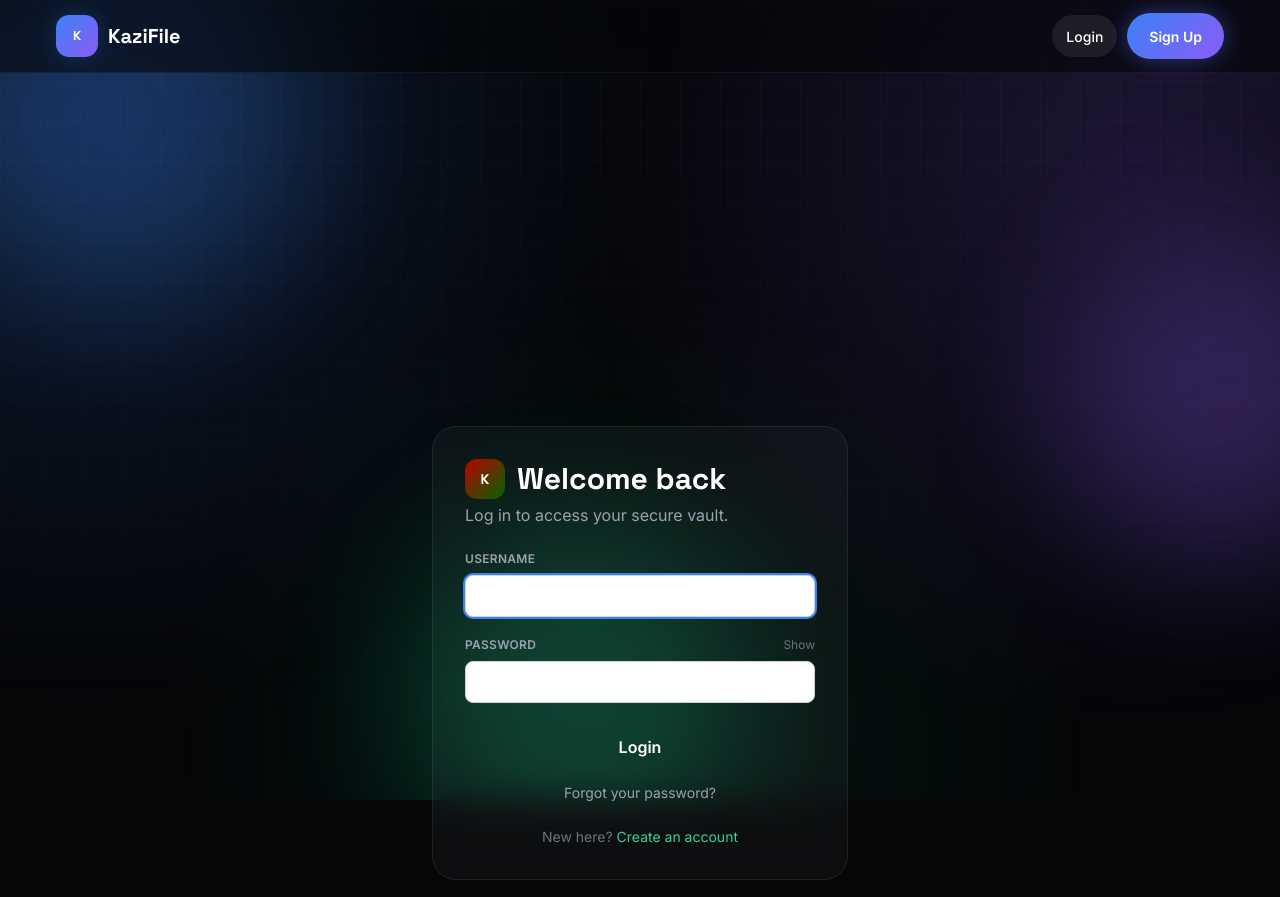
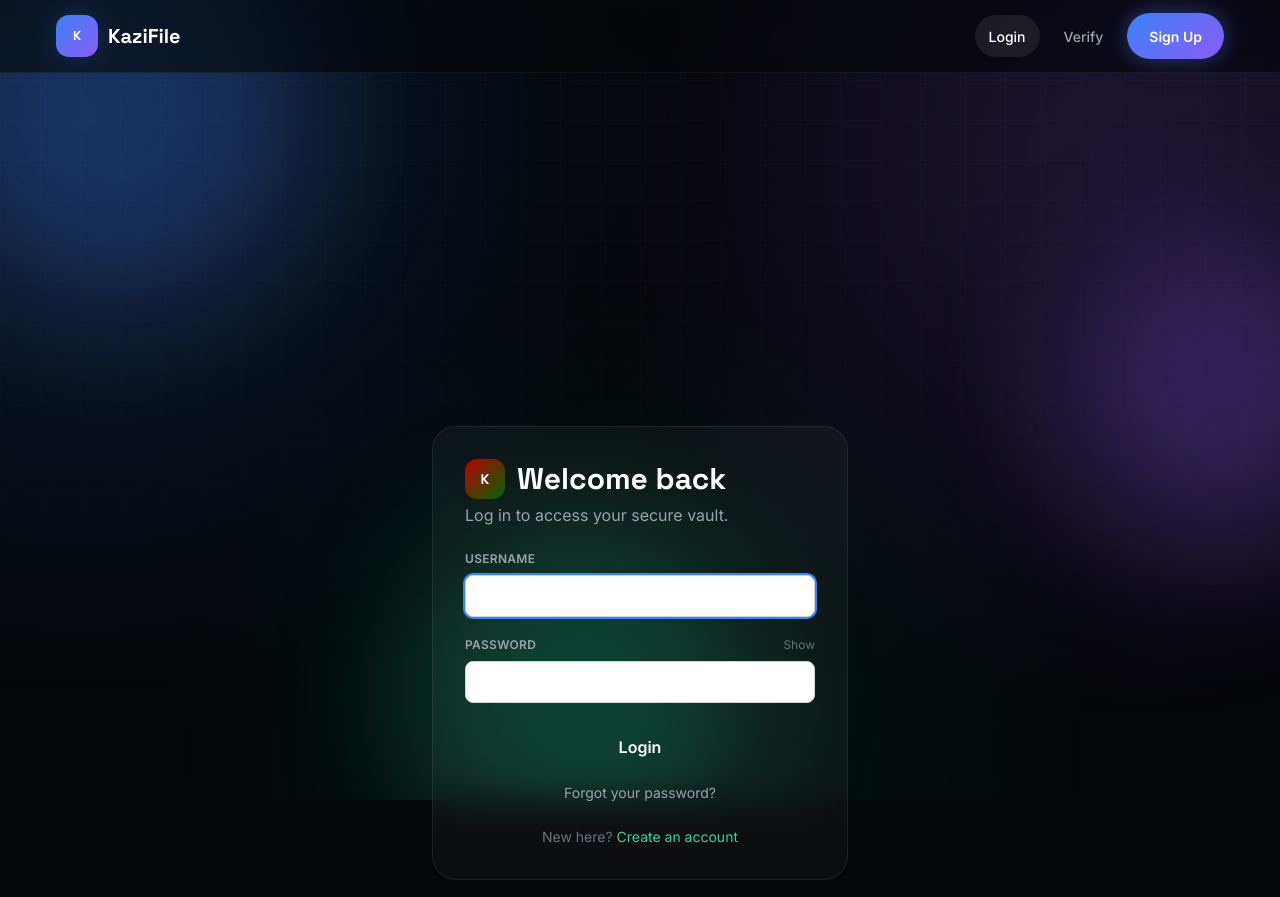
Before and after one commit to SHADRACK-MACHONI/kazifile, a Django app: page /accounts/login/ in a window 1280 px wide. Shown: the top 897 px of the page. Run offline with Django 5.2, Linux system fonts and the light colour scheme; some libraries are stand-ins or nearby versions.

Commit message:
Add Verify Document link to navbar for both logged-in and logged-out users

```diff
--- a/templates/base.html
+++ b/templates/base.html
@@ -394,12 +394,14 @@
                 {% if user.is_authenticated %}
                     <a href="{% url 'dashboard' %}" class="nav-link{% if request.resolver_match.url_name == 'dashboard' %} active{% endif %}"{% if request.resolver_match.url_name == 'dashboard' %} aria-current="page"{% endif %}>Dashboard</a>
                     <a href="{% url 'upload' %}" class="nav-link{% if request.resolver_match.url_name == 'upload' %} active{% endif %}"{% if request.resolver_match.url_name == 'upload' %} aria-current="page"{% endif %}>Upload</a>
+                    <a href="{% url 'verify_document' %}" class="nav-link{% if request.resolver_match.url_name == 'verify_document' %} active{% endif %}"{% if request.resolver_match.url_name == 'verify_document' %} aria-current="page"{% endif %}>Verify</a>
                     <form method="post" action="{% url 'logout' %}" class="logout-form">
                         {% csrf_token %}
                         <button type="submit" class="nav-link danger">Logout</button>
                     </form>
                 {% else %}
                     <a href="{% url 'login' %}" class="nav-link{% if request.resolver_match.url_name == 'login' %} active{% endif %}">Login</a>
+                    <a href="{% url 'verify_document' %}" class="nav-link{% if request.resolver_match.url_name == 'verify_document' %} active{% endif %}">Verify</a>
                     <a href="{% url 'signup' %}" class="glow-btn">Sign Up</a>
                 {% endif %}
             </div>
@@ -414,12 +416,14 @@
                 {% if user.is_authenticated %}
                     <a href="{% url 'dashboard' %}" class="mobile-link{% if request.resolver_match.url_name == 'dashboard' %} active{% endif %}">Dashboard →</a>
                     <a href="{% url 'upload' %}" class="mobile-link{% if request.resolver_match.url_name == 'upload' %} active{% endif %}">Upload →</a>
+                    <a href="{% url 'verify_document' %}" class="mobile-link{% if request.resolver_match.url_name == 'verify_document' %} active{% endif %}">Verify →</a>
                     <form method="post" action="{% url 'logout' %}" class="mobile-logout-form">
                         {% csrf_token %}
                         <button type="submit" class="mobile-link danger">Logout →</button>
                     </form>
                 {% else %}
                     <a href="{% url 'login' %}" class="mobile-link{% if request.resolver_match.url_name == 'login' %} active{% endif %}">Login →</a>
+                    <a href="{% url 'verify_document' %}" class="mobile-link{% if request.resolver_match.url_name == 'verify_document' %} active{% endif %}">Verify →</a>
                     <a href="{% url 'signup' %}" class="mobile-link">Sign Up →</a>
                 {% endif %}
             </div>
```
